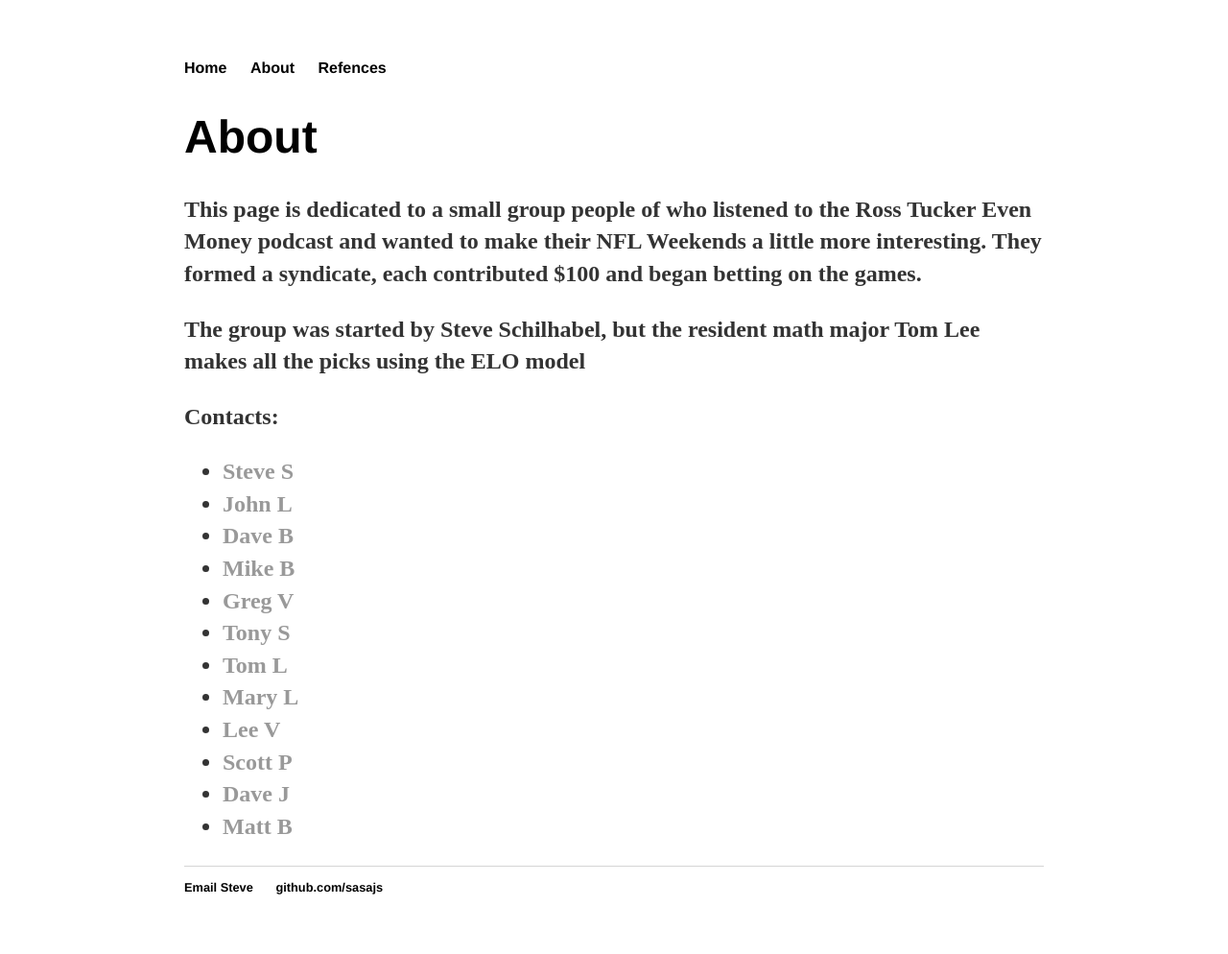
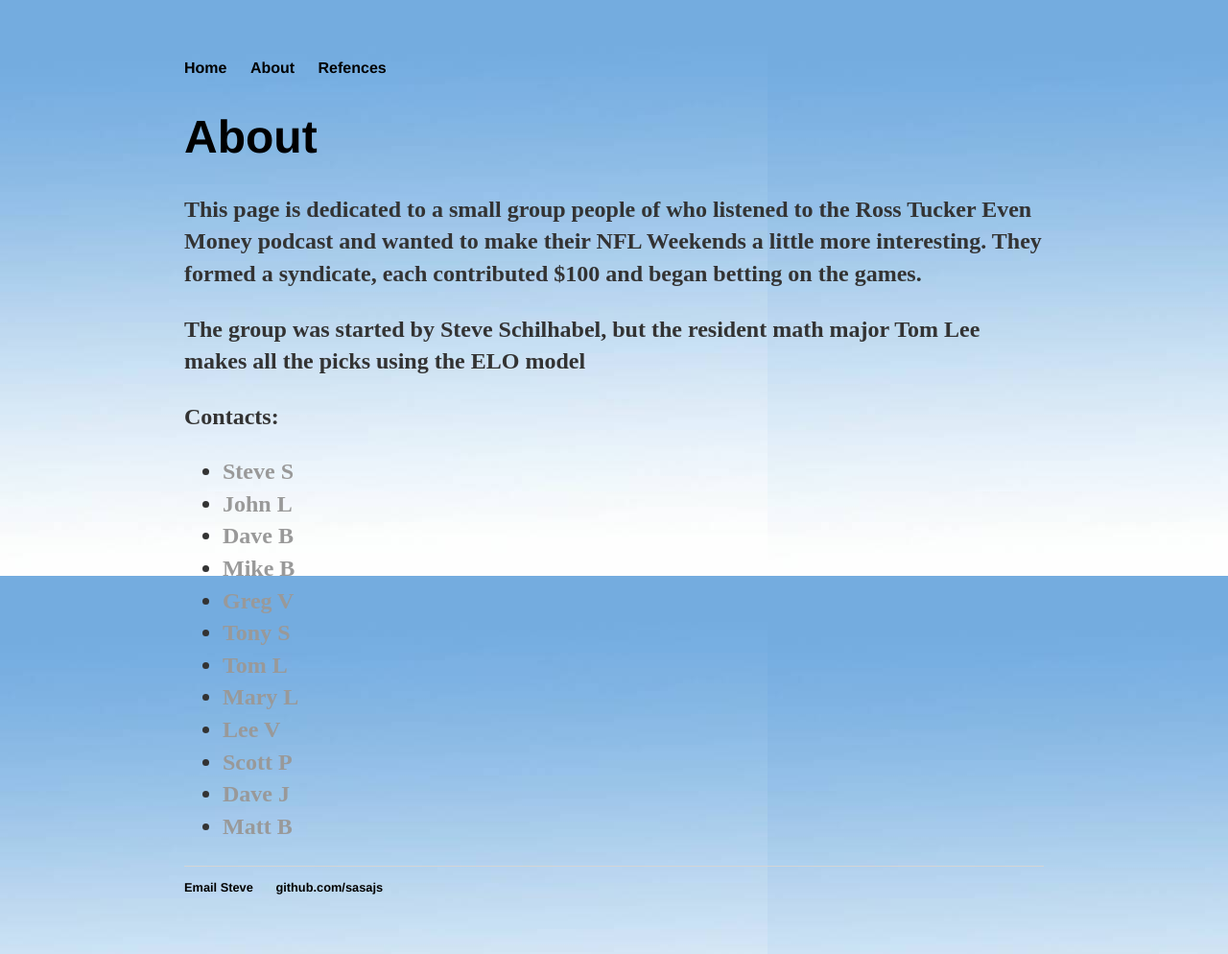
Before and after one commit to tsmith3480/sasajs.github.io, a Jekyll site: the page built from about/index.html, in a window 1280 px wide. Shown: the whole page at 96% size. Built offline with Jekyll 4.4.1, drawn with Linux system fonts in a browser that asks for light colours.

Commit message:
Update index.html

```diff
--- a/about/index.html
+++ b/about/index.html
@@ -2,7 +2,7 @@
 layout: default
 title: About the Syndicate
 ---
- <background="sasajs.github.io//images/background3.jpg">
+ <link rel="stylesheet" type="text/css" href="/css/about.css">
 
 		<div class="about">
 
```
